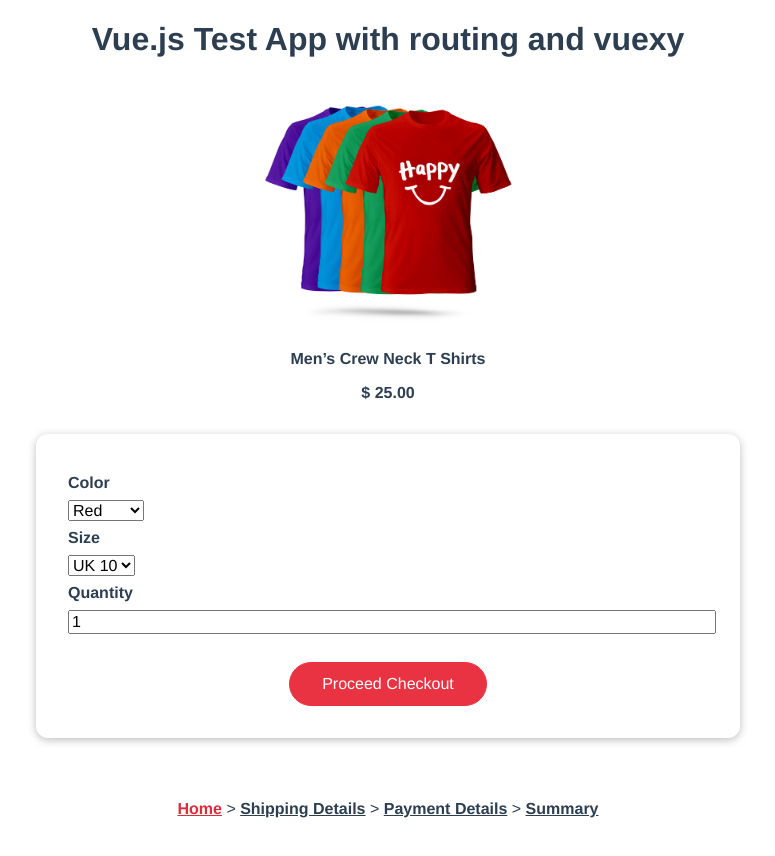
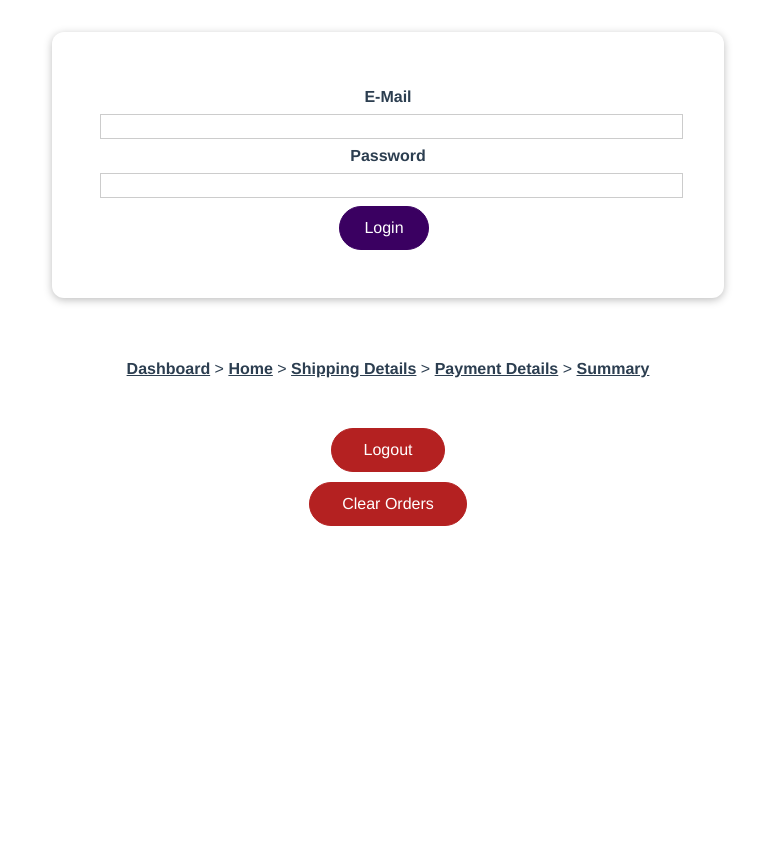
Before and after one commit to RameshAbeysekara/shop-checkout-app, a Vue app: page / in a window 1280 px wide. Shown: the whole page, without its empty margins (252-1027 px from the left). After the commit the page ends 800 px from the top, so only its background shows below. Built offline with nearby package versions, Linux system fonts and the light colour scheme.

Commit message:
pre defined logins and user sessions added

```diff
--- a/package.json
+++ b/package.json
@@ -10,6 +10,7 @@
   "dependencies": {
     "core-js": "^3.6.5",
     "es6-promise": "^4.2.8",
+    "lodash": "^4.17.20",
     "vue": "^3.0.0-beta.1",
     "vue-router": "^4.0.0-alpha.6",
     "vuex": "^4.0.0-alpha.1"
--- a/src/App.vue
+++ b/src/App.vue
@@ -2,13 +2,40 @@
   <div id="app">
     <router-view />
     <div id="nav">
-      <router-link to="/">Home</router-link> >
+      <router-link to="/dashboard">Dashboard</router-link> >
+      <router-link to="/home">Home</router-link> >
       <router-link to="/shipping-details">Shipping Details</router-link> >
       <router-link to="/payment-details">Payment Details</router-link> >
       <router-link to="/summary">Summary</router-link>
     </div>
+    <div class="button-container">
+      <div class="button-logout">
+        <button @click="logout">
+          Logout
+        </button>
+      </div>
+      <button @click="clearStorage">
+        Clear Orders
+      </button>
+    </div>
   </div>
 </template>
+
+<script>
+export default {
+  methods: {
+    logout() {
+      this.$router.push("/");
+      this.$store.commit({
+        type: "logout",
+      });
+    },
+    clearStorage() {
+      localStorage.removeItem("orders");
+    },
+  },
+};
+</script>
 
 <style>
 #app {
@@ -32,4 +59,28 @@
 #nav a.router-link-exact-active {
   color: #dd2d3c;
 }
+
+.button-container {
+  padding-top: 20px;
+}
+
+.button-logout {
+  padding-bottom: 10px;
+}
+
+button {
+  font: inherit;
+  border: 1px solid #b42121;
+  background-color: #b42121;
+  color: white;
+  cursor: pointer;
+  padding: 0.75rem 2rem;
+  border-radius: 30px;
+}
+
+button:hover,
+button:active {
+  border-color: #b42531;
+  background-color: #b42531;
+}
 </style>
--- /dev/null
+++ b/src/components/ui/BaseButton.vue
@@ -0,0 +1,73 @@
+<template>
+  <button v-if="!link" :class="mode">
+    <slot></slot>
+  </button>
+  <router-link v-else :to="to" :class="mode">
+    <slot></slot>
+  </router-link>
+</template>
+
+<script>
+export default {
+  props: {
+    mode: {
+      type: String,
+      required: false,
+      default: null
+    },
+    link: {
+      type: Boolean,
+      required: false,
+      default: false
+    },
+    to: {
+      type: String,
+      required: false,
+      default: '/'
+    }
+  }
+}
+</script>
+
+<style scoped>
+button,
+a {
+  text-decoration: none;
+  padding: 0.75rem 1.5rem;
+  font: inherit;
+  background-color: #3a0061;
+  border: 1px solid #3a0061;
+  color: white;
+  cursor: pointer;
+  border-radius: 30px;
+  margin-right: 0.5rem;
+  display: inline-block;
+}
+
+a:hover,
+a:active,
+button:hover,
+button:active {
+  background-color: #270041;
+  border-color: #270041;
+}
+
+.flat {
+  background-color: transparent;
+  color: #3a0061;
+  border: none;
+}
+
+.outline {
+  background-color: transparent;
+  border-color: #270041;
+  color: #270041;
+}
+
+.flat:hover,
+.flat:active,
+.outline:hover,
+.outline:active {
+  background-color: #edd2ff;
+}
+</style>
--- /dev/null
+++ b/src/components/ui/BaseCard.vue
@@ -0,0 +1,15 @@
+<template>
+  <div class="card">
+    <slot></slot>
+  </div>
+</template>
+
+<style scoped>
+.card {
+  border-radius: 12px;
+  box-shadow: 0 2px 8px rgba(0, 0, 0, 0.26);
+  padding: 1rem;
+  margin: 2rem auto;
+  max-width: 40rem;
+}
+</style>
--- a/src/router/index.js
+++ b/src/router/index.js
@@ -3,10 +3,22 @@ import Home from "../views/Home.vue";
 import ShippingDetails from "../views/ShippingDetails.vue";
 import PaymentDetails from "../views/PaymentDetails.vue";
 import Summary from "../views/Summary.vue";
+import Login from "../views/Login.vue";
+import Dashboard from "../views/Dashboard.vue";
 
 const routes = [
   {
     path: "/",
+    name: "Login",
+    component: Login,
+  },
+  {
+    path: "/dashboard",
+    name: "Dashboard",
+    component: Dashboard,
+  },
+  {
+    path: "/home",
     name: "Home",
     component: Home,
   },
@@ -29,7 +41,7 @@ const routes = [
 
 const router = createRouter({
   history: createWebHashHistory(),
-  routes
+  routes,
 });
 
 export default router;
--- a/src/store/index.js
+++ b/src/store/index.js
@@ -1,9 +1,9 @@
 import { createStore } from "vuex";
 
 const store = createStore({
-  state() {
-    return {
-      order: {
+  state: {
+    user: "",
+    currentOrder: {
       item: {
         id: "",
         color: "",
@@ -24,32 +24,54 @@ const store = createStore({
         cardName: "",
       },
     },
-    };
+    orders: [],
   },
   mutations: {
+    addLoginDetails(state, payload) {
+      state.user = payload.value;
+      console.log("logged in user: ", state.user);
+      localStorage.user = state.user;
+    },
+    logout(state) {
+      state.user = "";
+      localStorage.removeItem("user");
+    },
     addItemDetails(state, payload) {
-      state.order.item.id = payload.value.id;
-      state.order.item.color = payload.value.color;
-      state.order.item.size = payload.value.size;
-      state.order.item.quantity = payload.value.quantity;
+      state.currentOrder.item.id = payload.value.id;
+      state.currentOrder.item.color = payload.value.color;
+      state.currentOrder.item.size = payload.value.size;
+      state.currentOrder.item.quantity = payload.value.quantity;
     },
     addShippingDetails(state, payload) {
-      state.order.shipping.firstName = payload.value.firstName;
-      state.order.shipping.lastName = payload.value.lastName;
-      state.order.shipping.phoneNumber = payload.value.phoneNumber;
-      state.order.shipping.addressLine1 = payload.value.addressLine1;
-      state.order.shipping.addressLine2 = payload.value.addressLine2;
+      state.currentOrder.shipping.firstName = payload.value.firstName;
+      state.currentOrder.shipping.lastName = payload.value.lastName;
+      state.currentOrder.shipping.phoneNumber = payload.value.phoneNumber;
+      state.currentOrder.shipping.addressLine1 = payload.value.addressLine1;
+      state.currentOrder.shipping.addressLine2 = payload.value.addressLine2;
     },
     addPaymentDetails(state, payload) {
-      state.order.payment.cardNumber = payload.value.cardNumber;
-      state.order.payment.expireDate = payload.value.expireDate;
-      state.order.payment.cvCode = payload.value.cvCode;
-      state.order.payment.cardName = payload.value.cardName;
+      state.currentOrder.payment.cardNumber = payload.value.cardNumber;
+      state.currentOrder.payment.expireDate = payload.value.expireDate;
+      state.currentOrder.payment.cvCode = payload.value.cvCode;
+      state.currentOrder.payment.cardName = payload.value.cardName;
+      state.orders.push(state.currentOrder);
+      if (localStorage) {
+        var orders;
+        if (!localStorage["orders"]) orders = [];
+        else orders = JSON.parse(localStorage["orders"]);
+        if (!(orders instanceof Array)) orders = [];
+        orders.push({
+          user: localStorage.user,
+          orderDetails: state.currentOrder,
+        });
+        localStorage.setItem("orders", JSON.stringify(orders));
+      }
     },
   },
   getters: {
     currentOrder(state) {
-      return state.order;
+      console.log(state.orders);
+      return state.orders[0];
     },
   },
 });
--- /dev/null
+++ b/src/store/loginConfigs.js
@@ -0,0 +1,7 @@
+const loginCredentials = [
+  { email: "admin@gmail.com", password: "Test@123", key: "admin" },
+  { email: "user1@gmail.com", password: "Test@123", key: "user1" },
+  { email: "user2@gmail.com", password: "Test@123", key: "user2" },
+];
+
+export default loginCredentials;
--- /dev/null
+++ b/src/views/Dashboard.vue
@@ -0,0 +1,22 @@
+<template>
+  <div class="dashboard">
+    <h1>Order Summary{{ this.logedInUser }}</h1>
+  </div>
+</template>
+
+<script>
+export default {
+  name: "Dashboard",
+  data: function() {
+    return {
+      logedInUser: "",
+    };
+  },
+  mounted() {
+    if (localStorage.user) {
+      this.logedInUser = localStorage.user;
+      console.log("orders", localStorage.orders);
+    }
+  },
+};
+</script>
--- /dev/null
+++ b/src/views/Login.vue
@@ -0,0 +1,111 @@
+<template>
+  <div>
+    <base-card>
+      <form @submit.prevent="submitForm">
+        <div class="form-control">
+          <label for="email">E-Mail</label>
+          <input type="email" id="email" v-model.trim="email" />
+        </div>
+        <div class="form-control">
+          <label for="password">Password</label>
+          <input type="password" id="password" v-model.trim="password" />
+        </div>
+        <p v-if="!formIsValid">
+          Please enter a valid email and password (must be at least 6 characters
+          long).
+        </p>
+        <p v-if="noUserError">
+          Please enter a valid email and password. User not Available
+        </p>
+        <base-button>Login</base-button>
+      </form>
+    </base-card>
+  </div>
+</template>
+
+<script>
+import loginCredentials from "../store/loginConfigs.js";
+import _ from "lodash";
+
+export default {
+  name: "Login",
+  data() {
+    return {
+      email: "",
+      password: "",
+      formIsValid: true,
+      noUserError: false,
+      loginCredentials: loginCredentials,
+    };
+  },
+  methods: {
+    async submitForm() {
+      this.noUserError = false;
+      this.formIsValid = true;
+      if (
+        this.email === "" ||
+        !this.email.includes("@") ||
+        this.password.length < 6
+      ) {
+        this.formIsValid = false;
+        return;
+      }
+
+      const actionPayload = {
+        email: this.email,
+        password: this.password,
+      };
+
+      const indexOfUser = _.findIndex(this.loginCredentials, (user) => {
+        return (
+          user.email == actionPayload.email &&
+          user.password == actionPayload.password
+        );
+      });
+
+      if (indexOfUser >= 0) {
+        this.$store.commit({
+          type: "addLoginDetails",
+          value: this.loginCredentials[indexOfUser].key,
+        });
+        this.$router.push("/dashboard");
+      } else {
+        this.noUserError = true;
+      }
+    },
+  },
+};
+</script>
+
+<style scoped>
+form {
+  margin: 1rem;
+  padding: 1rem;
+}
+
+.form-control {
+  margin: 0.5rem 0;
+}
+
+label {
+  font-weight: bold;
+  margin-bottom: 0.5rem;
+  display: block;
+}
+
+input,
+textarea {
+  display: block;
+  width: 100%;
+  font: inherit;
+  border: 1px solid #ccc;
+  padding: 0.15rem;
+}
+
+input:focus,
+textarea:focus {
+  border-color: #3d008d;
+  background-color: #faf6ff;
+  outline: none;
+}
+</style>
--- a/src/views/Summary.vue
+++ b/src/views/Summary.vue
@@ -26,10 +26,33 @@
 <script>
 export default {
   name: "Summary",
-  computed: {
-    currentOrder() {
-      return this.$store.getters.currentOrder;
-    },
+  data: function() {
+    return {
+      currentOrder: {
+        item: {
+          id: "",
+          color: "",
+          size: "",
+          quantity: "",
+        },
+        shipping: {
+          firstName: "",
+          lastName: "",
+          phoneNumber: "",
+          addressLine1: "",
+          addressLine2: "",
+        },
+        payment: {
+          cardNumber: "",
+          expireDate: "",
+          cvCode: "",
+          cardName: "",
+        },
+      },
+    };
+  },
+  mounted() {
+    this.currentOrder = this.$store.getters.currentOrder;
   },
 };
 </script>
```
Also changed, not shown: src/main.js (+8 -1 lines). Lines whose indentation alone changed are shown as unchanged.
